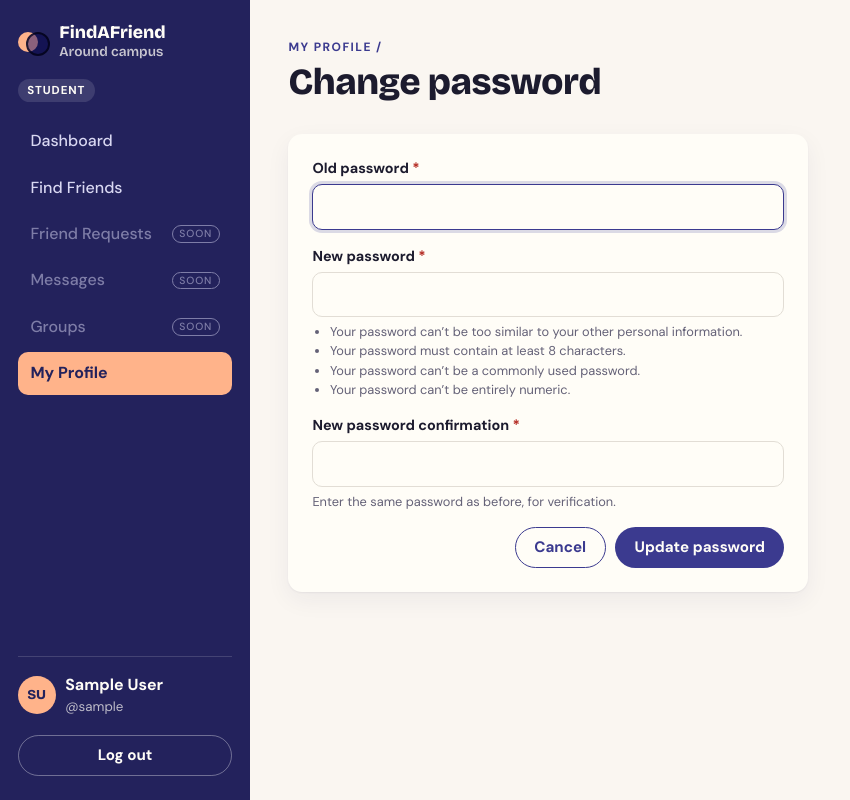
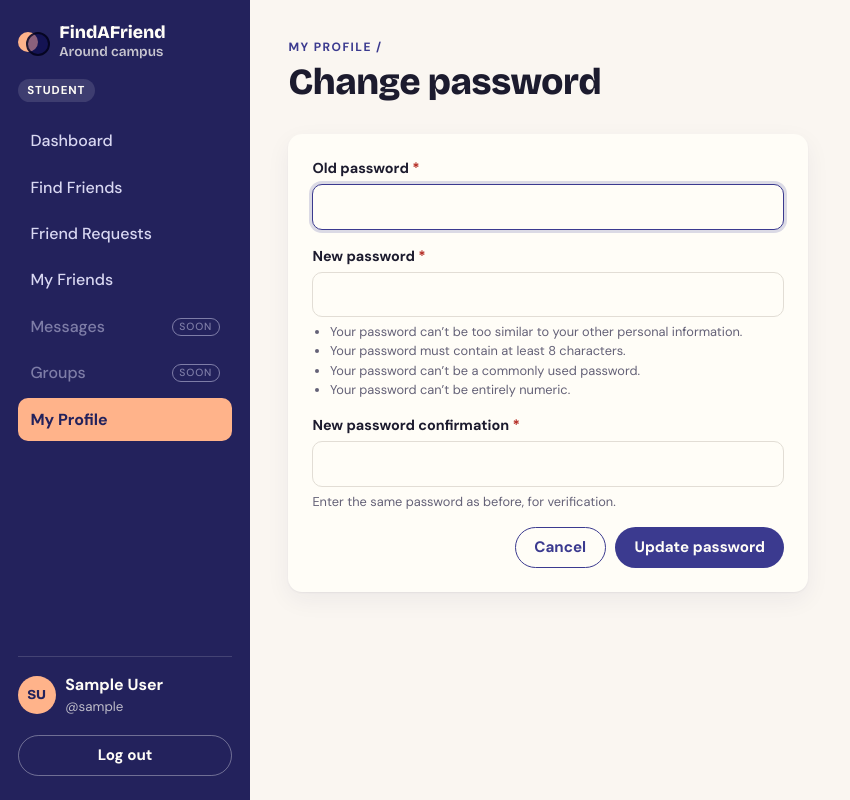
Before and after one commit to vinzielgailelozano/FindAFriend-Lozano-VinzielGaile-G06, a Django app: page /accounts/profile/password/ in a window 1280 px wide. Shown: the whole page, without its empty margins (0-850 px from the left). Run offline with Django 5.2, Linux system fonts and the light colour scheme; the visitor is signed in with stand-in values (Sample User, id 1); data that the repository does not hold is empty; parts of the project's set-up code (start-up, migrations or seed data) failed here and were passed over.

Commit message:
added requests, friends, and connections link to sidebar

```diff
--- a/templates/base.html
+++ b/templates/base.html
@@ -25,13 +25,15 @@
         {% if user.role == "ADMIN" %}
           <a href="{% url 'dashboard:admin' %}" class="{% if url_name == 'admin' %}active{% endif %}">Dashboard</a>
           <a href="{% url 'dashboard:user_list' %}" class="{% if url_name == 'user_list' %}active{% endif %}">Users</a>
+          <a href="{% url 'friends:admin_connections' %}" class="{% if url_name == 'admin_connections' or url_name == 'admin_connection_delete' %}active{% endif %}">Connections</a>
           <span class="nav-soon">Reports <em>soon</em></span>
           <span class="nav-soon">Moderation <em>soon</em></span>
           <a href="{% url 'admin:index' %}">Django Admin</a>
         {% else %}
           <a href="{% url 'dashboard:student' %}" class="{% if url_name == 'student' %}active{% endif %}">Dashboard</a>
-          <a href="{% url 'friends:student_list' %}" class="{% if url_name == 'student_list' or url_name == 'student_detail' %}active{% endif %}">Find Friends</a>
-          <span class="nav-soon">Friend Requests <em>soon</em></span>
+          <a href="{% url 'friends:student_list' %}" class="{% if url_name == 'student_list' or url_name == 'student_detail' or url_name == 'send_request' %}active{% endif %}">Find Friends</a>
+          <a href="{% url 'friends:request_list' %}" class="{% if url_name == 'request_list' or url_name == 'request_edit' or url_name == 'request_cancel' %}active{% endif %}">Friend Requests{% if pending_request_count %} <span class="count">{{ pending_request_count }}</span>{% endif %}</a>
+          <a href="{% url 'friends:friend_list' %}" class="{% if url_name == 'friend_list' or url_name == 'unfriend' %}active{% endif %}">My Friends</a>
           <span class="nav-soon">Messages <em>soon</em></span>
           <span class="nav-soon">Groups <em>soon</em></span>
         {% endif %}
```
